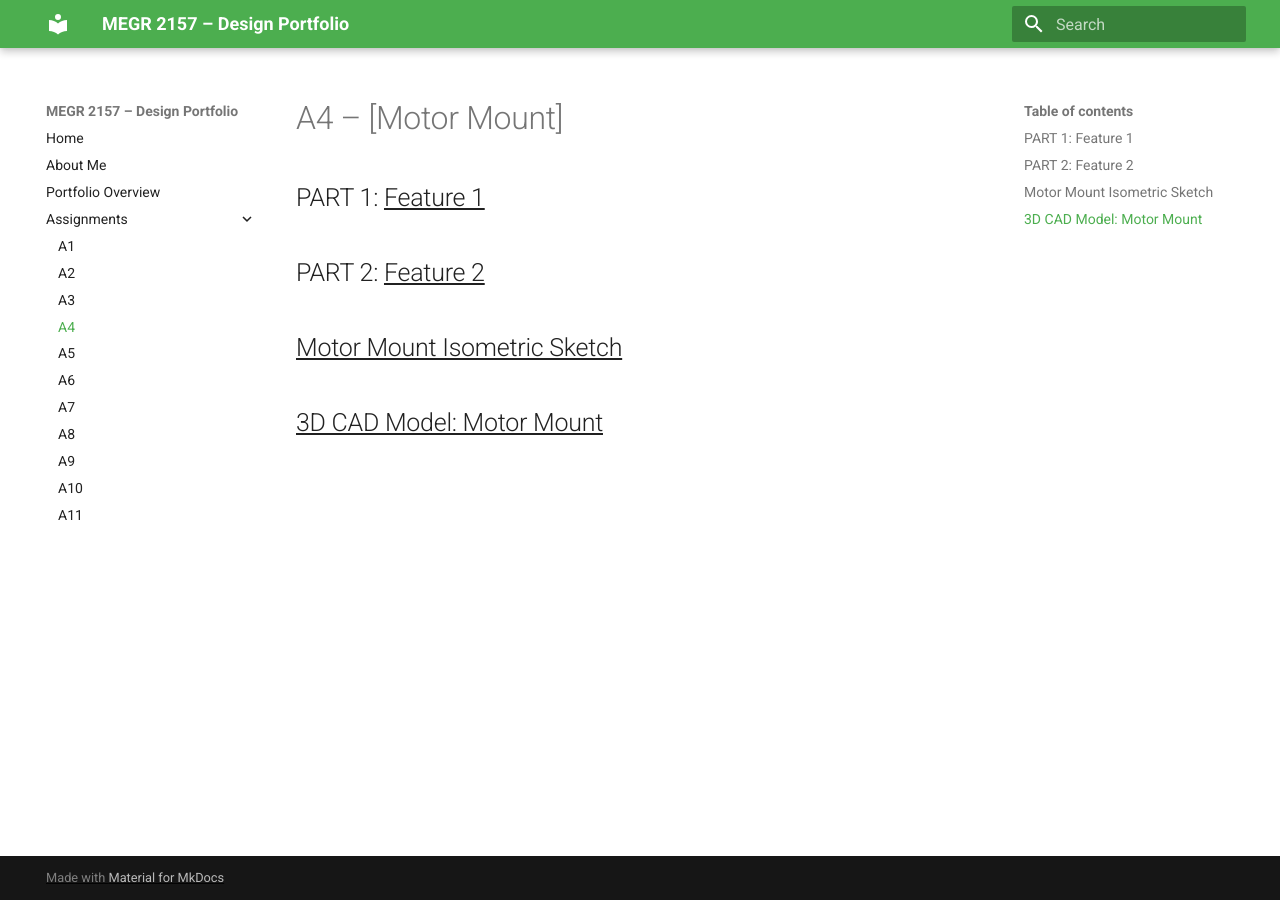
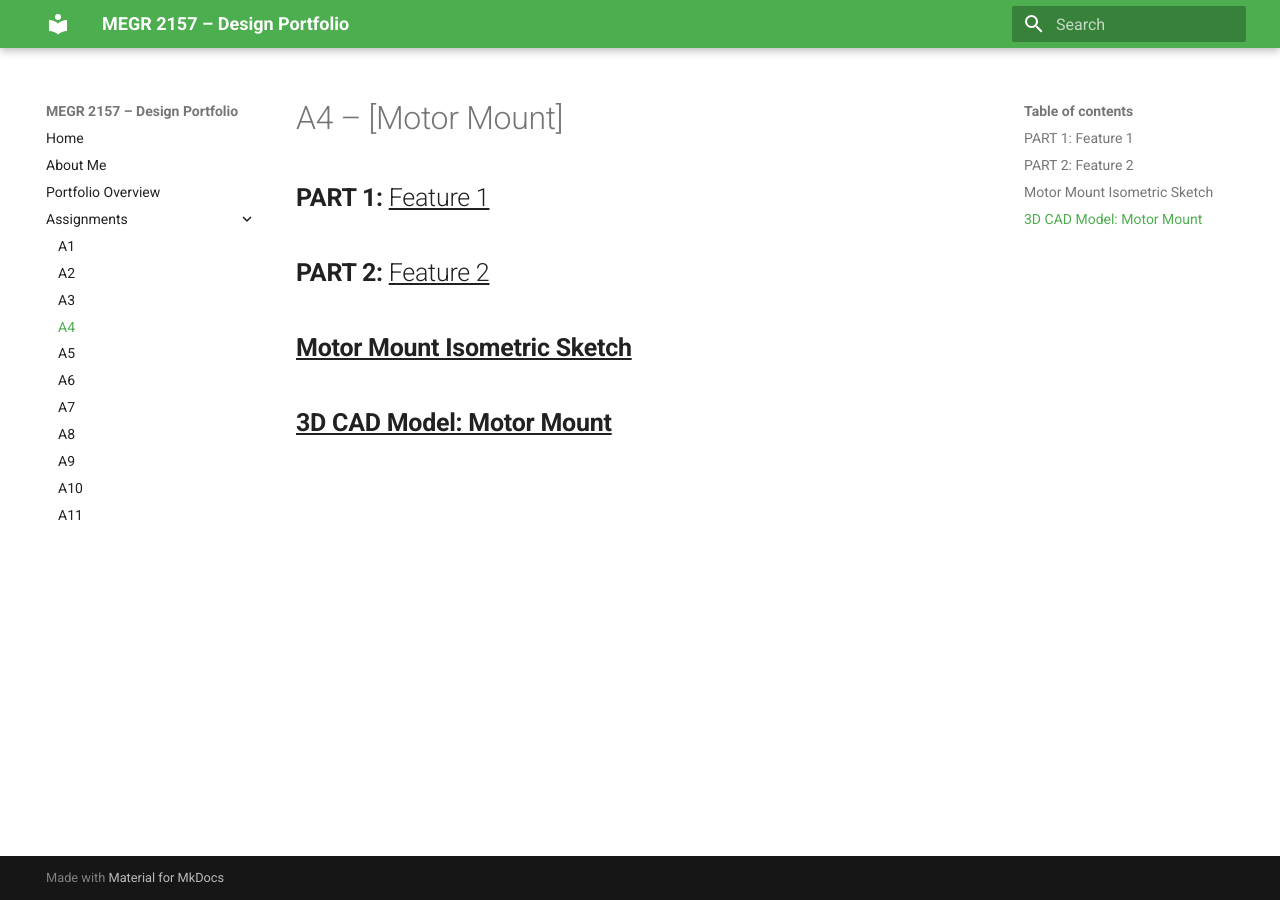
Before and after one commit to dadams78/design-projects-portfolio, an MkDocs documentation site: the page built from docs/assignments/A04/index.md, in a window 1280 px wide. Built offline with MkDocs 1.6.1 and Material for MkDocs 9.7.7, drawn with Linux system fonts in a browser that asks for light colours.

```diff
--- a/docs/assignments/A04/index.md
+++ b/docs/assignments/A04/index.md
@@ -1,12 +1,12 @@
 # A4 – [Motor Mount]
 
-## PART 1: <u>Feature 1</u>
+## __PART 1:__ <u>Feature 1</u>
 
 
-## PART 2: <u>Feature 2</u>
+## __PART 2:__ <u>Feature 2</u>
 
 
-## <u>Motor Mount Isometric Sketch</u>
+## __<u>Motor Mount Isometric Sketch</u>__
 
 
-## <u>3D CAD Model: Motor Mount
+## __<u>3D CAD Model: Motor Mount</u>__
```
